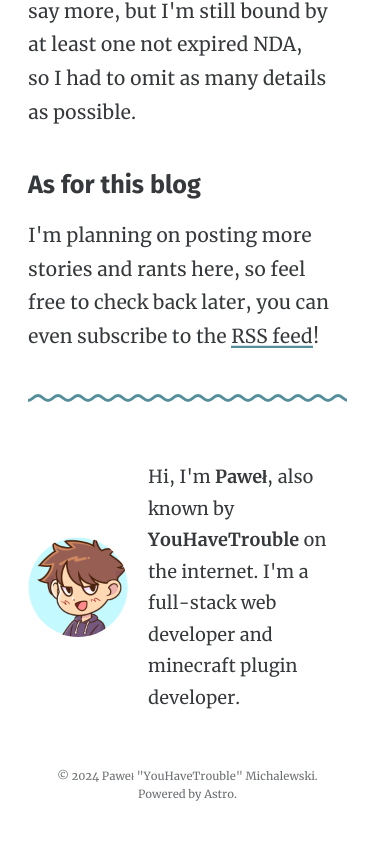
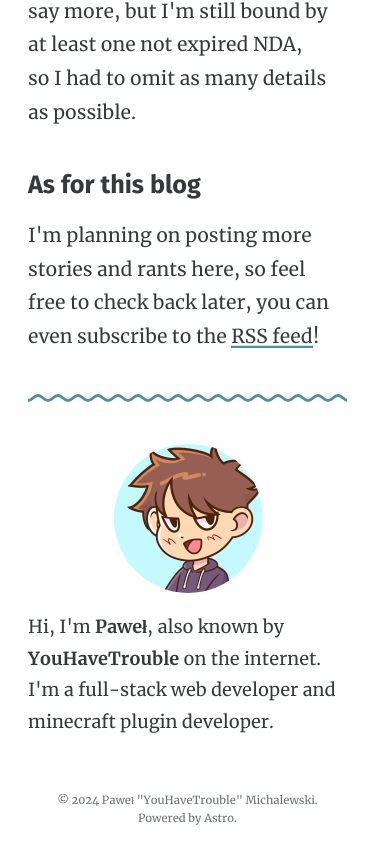
Before and after one commit to YouHaveTrouble/youhavetrouble.github.io, an Astro site: page /blog/should-you-rewrite-everything in a window 390 px wide. Shown: the part 6473-7323 px from the top of the page. Before the commit the page ends 7299 px from the top, so only its background shows below. Built offline with nearby package versions, Linux system fonts and the light colour scheme; Astro itself is replaced by a stand-in of ours; some packages are replaced by stand-ins of ours.

Commit message:
handle images better

```diff
--- a/src/components/Bio.astro
+++ b/src/components/Bio.astro
@@ -1,5 +1,9 @@
+---
+import { Image } from 'astro:assets';
+import logoImage from '../assets/img/yht_logo.png';
+---
 <div>
-  <img src="/assets/yht_logo.png" alt="YouHaveTrouble's logo">
+  <Image src={logoImage} alt="Logo displaying a stylized character with brown hair wearing purple hoodie on a light blue circle background" width="150" height="150"/>
   <p>
     Hi, I'm <strong>Paweł</strong>, also known by <strong>YouHaveTrouble</strong> on the internet.
     I'm a full-stack web developer and minecraft plugin developer.
@@ -10,6 +14,7 @@
   div {
     align-items: center;
     display: flex;
+    flex-direction: row;
   }
 
   img {
@@ -23,4 +28,15 @@
   p {
     font-size: 1.125rem;
   }
+
+  @media screen and (max-width: 520px) {
+    div {
+      flex-direction: column;
+    }
+    img {
+      margin-right: unset;
+      width: 150px;
+      height: 150px;
+    }
+  }
 </style>
--- a/src/components/Header.astro
+++ b/src/components/Header.astro
@@ -16,6 +16,6 @@ const { current = '' } = Astro.props;
 </style>
 
 <header>
-  <Logo />
+  <Logo width="50" height="50" />
   <Nav current={current} />
 </header>
--- a/src/components/Logo.astro
+++ b/src/components/Logo.astro
@@ -1,10 +1,12 @@
 ---
 import { Image } from 'astro:assets';
 import logoImage from '../assets/img/yht_logo.png';
+
+const { width, height } = Astro.props;
 ---
 
 <a href="/">
-  <Image src={logoImage} alt="Logo displaying a stylized character with brown hair wearing purple hoodie on a light blue circle background" width="50" height="50"/>
+  <Image src={logoImage} alt="Logo displaying a stylized character with brown hair wearing purple hoodie on a light blue circle background" width={width} height={height}/>
 </a>
 
 <style>
```
